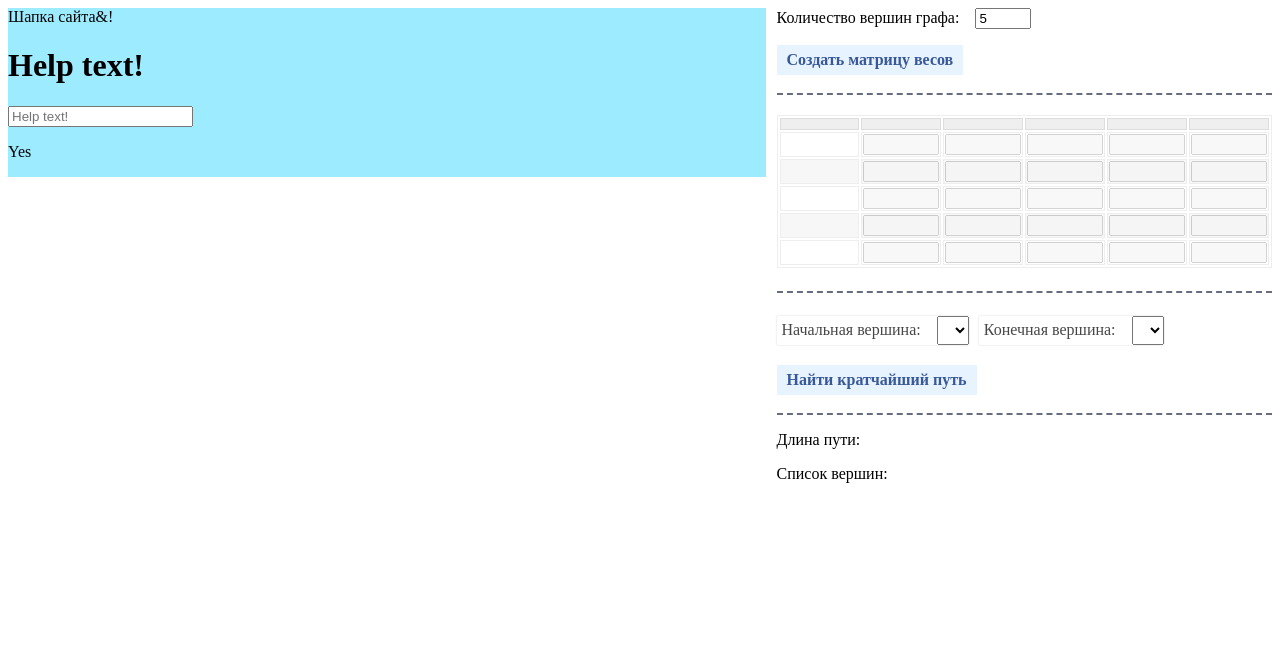
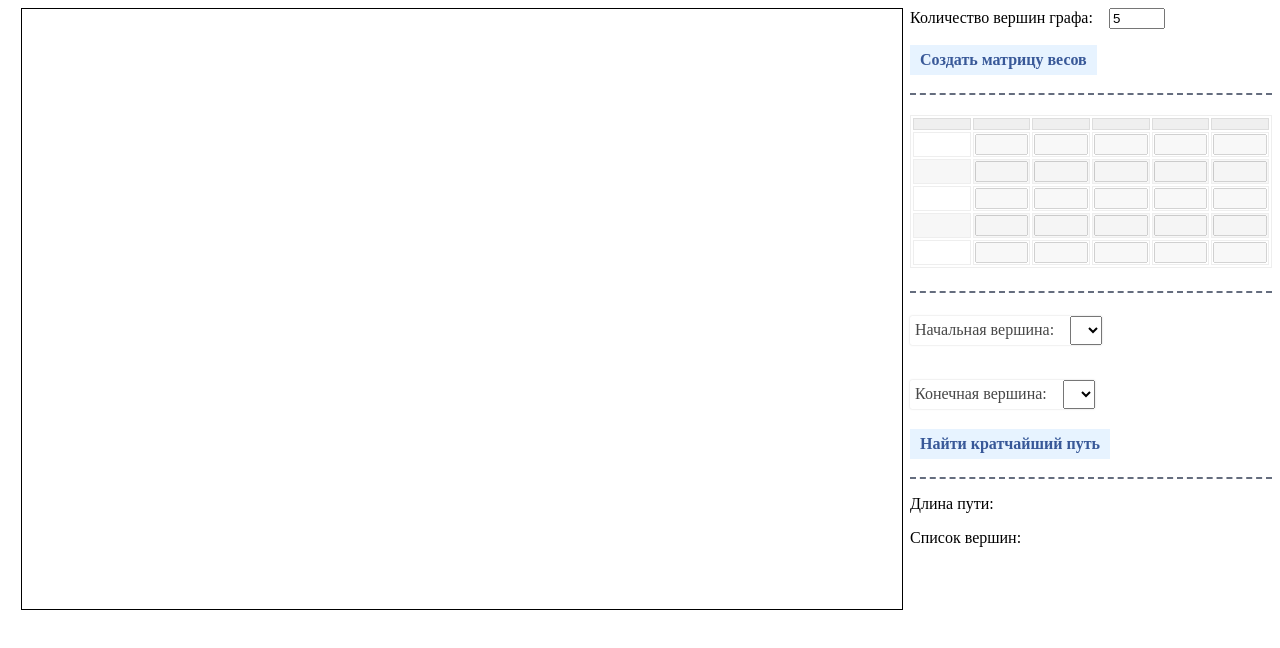
Before and after one commit to ssophiely/Graphs, a React (Create React App) app: page / in a window 1280 px wide. Shown: the top 648 px of the page. Built offline with nearby package versions, Linux system fonts and the light colour scheme.

Commit message:
каркас отрисовки графа

```diff
--- a/package.json
+++ b/package.json
@@ -8,6 +8,7 @@
     "@testing-library/user-event": "^13.5.0",
     "bootstrap": "^5.3.3",
     "react": "^18.3.1",
+    "react-d3-graph": "^2.6.0",
     "react-dom": "^18.3.1",
     "react-scripts": "5.0.1",
     "web-vitals": "^2.1.4"
--- a/src/App.js
+++ b/src/App.js
@@ -1,13 +1,28 @@
-import React from "react";
-import Graph from "./components/graph/Graph.js";
+import React, { useState } from "react";
+import GraphComponent from "./components/graph/GraphComponent.jsx";
 import Tools from "./components/Tools.jsx";
 
 function App() {
+  const [vertexCount, setVertexCount] = useState(5);
+  const [rowHeaders, setRowHeaders] = useState(
+    Array.from({ length: vertexCount }, () => "")
+  );
+  const [data, setData] = useState(
+    [...Array(vertexCount)].map((e) => Array(vertexCount).fill(""))
+  );
+
   return (
-    <>
-      <Graph />
-      <Tools />
-    </>
+    <div className="container">
+      <GraphComponent headers={rowHeaders} data={data} />
+      <Tools
+        vertexCount={vertexCount}
+        rowHeaders={rowHeaders}
+        data={data}
+        setRowHeaders={setRowHeaders}
+        setVertexCount={setVertexCount}
+        setData={setData}
+      />
+    </div>
   );
 }
 
--- a/src/components/Tools.jsx
+++ b/src/components/Tools.jsx
@@ -1,16 +1,15 @@
-import React, { useState } from "react";
+import React from "react";
 import MatrixComponent from "./graph_info/MatrixComponent.jsx";
 import Output from "./graph_info/Output.jsx";
 
-export default function Tools() {
-  const [vertexCount, setVertexCount] = useState(5);
-  const [rowHeaders, setRowHeaders] = useState(
-    Array.from({ length: vertexCount }, () => "")
-  );
-  const [data, setData] = useState(
-    [...Array(vertexCount)].map((e) => Array(vertexCount).fill(""))
-  );
-
+export default function Tools({
+  vertexCount,
+  rowHeaders,
+  data,
+  setRowHeaders,
+  setVertexCount,
+  setData,
+}) {
   return (
     <div className="right">
       <MatrixComponent
--- a/src/components/graph/Graph.js
+++ /dev/null
@@ -1,35 +0,0 @@
-import React from "react";
-
-class Header extends React.Component {
-  render() {
-    return <header>{this.props.x}</header>;
-  }
-}
-
-class Graph extends React.Component {
-  helpText = "Help text!";
-
-  render() {
-    return (
-      <div className="left">
-        <Header x="Шапка сайта&!" />
-        <h1>{this.helpText}</h1>
-        <input
-          placeholder={this.helpText}
-          onClick={this.inputClick}
-          onMouseEnter={this.mouseOver}
-        />
-        <p>{this.helpText === "Help text!" ? "Yes" : "No"}</p>
-      </div>
-    );
-  }
-
-  inputClick() {
-    console.log("Clicked");
-  }
-  mouseOver() {
-    console.log("Mouse Over");
-  }
-}
-
-export default Graph;
--- /dev/null
+++ b/src/components/graph/GraphComponent.jsx
@@ -0,0 +1,146 @@
+import React, { useEffect, useRef, useState } from "react";
+import { generateCoordinates } from "../../funcs/generateCoords";
+
+export default function GraphComponent({ headers, data }) {
+  const canvasRef = useRef(null);
+
+  const [isDragging, setIsDragging] = useState(false);
+  const [selectedVertex, setSelectedVertex] = useState(null);
+  const [vertexes, setVertexes] = useState([]);
+  const [offset, setOffset] = useState({ x: 0, y: 0 });
+  const [names, setNames] = useState(headers);
+
+  const drawCircle = (vert, ctx) => {
+    ctx.beginPath();
+    ctx.arc(vert.x, vert.y, 20, 0, Math.PI * 2); // придумать расположение
+    ctx.fillStyle = "blue";
+    ctx.lineWidth = 2;
+    ctx.fill();
+
+    ctx.fillStyle = "black";
+    ctx.font = "13px Serif";
+    ctx.fillText(vert.label, vert.x, vert.y - vert.radius - 4);
+    ctx.closePath();
+  };
+
+  useEffect(() => {
+    // из таблицы удалили строку
+    if (headers.length < names.length) {
+      let newVertexes = headers.map((h, ind) => {
+        if (h !== "") {
+          const vertex = vertexes.find((v) => v.label === h);
+          if (vertex) {
+            vertex.id = ind;
+            return vertex;
+          }
+          console.log("error!");
+        }
+        return null;
+      });
+      setNames(headers);
+      setVertexes(newVertexes.filter((el) => el !== null));
+      console.log(newVertexes)
+      return;
+    }
+
+    let newVertexes = headers.map((h, ind) => {
+      if (h !== "") {
+        const vertex = vertexes.find((v) => v.id === ind);
+        if (vertex) {
+          vertex.label = h;
+          return vertex;
+        }
+        let [xc, yc] = generateCoordinates(canvasRef.current, vertexes);
+        return {
+          label: h,
+          x: xc,
+          y: yc,
+          radius: 20,
+          id: ind,
+        };
+      }
+      return null;
+    });
+    setVertexes(newVertexes.filter((el) => el !== null));
+    setNames(headers);
+  }, [headers, data]);
+
+  useEffect(() => {
+    const canvas = canvasRef.current;
+    const ctx = canvas.getContext("2d");
+    ctx.clearRect(0, 0, canvas.width, canvas.height);
+
+    vertexes.forEach((item) => {
+      drawCircle(item, ctx);
+    });
+  }, [vertexes]);
+
+  const handleMouseUp = () => {
+    setIsDragging(false);
+    setSelectedVertex(null);
+  };
+
+  const handleMouseDown = (e) => {
+    const mousePos = getMousePos(canvasRef.current, e);
+    console.log(mousePos, vertexes);
+    const clickedCircle = vertexes.find((circle) => {
+      return (
+        (mousePos.x - circle.x) ** 2 + (mousePos.y - circle.y) ** 2 <=
+        circle.radius ** 2
+      );
+    });
+    console.log(clickedCircle);
+    if (clickedCircle) {
+      setIsDragging(true);
+      setSelectedVertex(clickedCircle);
+      setOffset({
+        x: mousePos.x - clickedCircle.x,
+        y: mousePos.y - clickedCircle.y,
+      });
+    }
+  };
+
+  const handleMouseMove = (e) => {
+    if (isDragging && selectedVertex) {
+      const mousePos = getMousePos(canvasRef.current, e);
+      const newCircles = vertexes.map((circle) => {
+        if (circle.label === selectedVertex.label) {
+          const newX = mousePos.x - offset.x;
+          const newY = mousePos.y - offset.y;
+          // Проверка границ
+          const radius = circle.radius;
+          if (newX - radius < 0) return { ...circle, x: radius };
+          if (newY - radius < 0) return { ...circle, y: radius };
+          if (newX + radius > canvasRef.current.width)
+            return { ...circle, x: canvasRef.current.width - radius };
+          if (newY + radius > canvasRef.current.height)
+            return { ...circle, y: canvasRef.current.height - radius };
+
+          return { ...circle, x: newX, y: newY };
+        }
+        return circle;
+      });
+
+      setVertexes(newCircles);
+    }
+  };
+
+  const getMousePos = (canvas, evt) => {
+    const rect = canvas.getBoundingClientRect();
+    return {
+      x: evt.clientX - rect.left,
+      y: evt.clientY - rect.top,
+    };
+  };
+
+  return (
+    <canvas
+      ref={canvasRef}
+      width="880"
+      height="600"
+      onMouseDown={handleMouseDown}
+      onMouseMove={handleMouseMove}
+      onMouseUp={handleMouseUp}
+    />
+  );
+}
--- a/src/components/graph_info/Matrix.jsx
+++ b/src/components/graph_info/Matrix.jsx
@@ -9,6 +9,7 @@ const Matrix = ({
   onInput,
   onDelete,
   onInsert,
+  onBlurFunc
 }) => {
   const rowRef = useRef(null);
 
@@ -66,7 +67,6 @@ const Matrix = ({
             <tr key={rowIndex}>
               <td
                 onContextMenu={(e) => showContext(e, rowIndex)}
-                id="row_header"
                 ref={rowRef}
                 contentEditable="true"
                 suppressContentEditableWarning={true}
@@ -74,6 +74,7 @@ const Matrix = ({
                   onInput(e.target.innerText, rowIndex);
                   cursorToEnd(e);
                 }}
+                onBlur={onBlurFunc}
               >
                 {rowHeaders[rowIndex]}
               </td>
@@ -96,8 +97,11 @@ const Matrix = ({
                     onChange={(e) =>
                       onChange(rowIndex, colIndex, e.target.value)
                     }
-                    onInput={(e) => {        if (parseInt(e.target.value) < 0) {
-                      e.target.value = ''}}}
+                    onInput={(e) => {
+                      if (parseInt(e.target.value) < 0) {
+                        e.target.value = "";
+                      }
+                    }}
                   />
                 </td>
               ))}
--- a/src/components/graph_info/MatrixComponent.jsx
+++ b/src/components/graph_info/MatrixComponent.jsx
@@ -1,4 +1,4 @@
-import React, { useState, useRef, useEffect } from "react";
+import React, { useState, useRef } from "react";
 import Matrix from "./Matrix.jsx";
 import Header from "./Header.jsx";
 
@@ -11,23 +11,25 @@ export default function MatrixComponent({
   setVertexCount,
 }) {
   const input = useRef();
-const currentRows=useRef(rowHeaders)
+
   const [columnHeaders, setColumnHeaders] = useState(
     Array.from({ length: vertexCount }, () => "")
   );
 
-  // useEffect(() => {
-  //   const uniqueElements = new Set();
-  //   const newRows = rowHeaders.map((item) => {
-  //     if (uniqueElements.has(item)) {
-  //       return "";
-  //     } else {
-  //       uniqueElements.add(item);
-  //       return item;
-  //     }
-  //   });
-  //   currentRows.current = newRows;
-  // }, [rowHeaders]);
+  function handleBlur() {
+    console.log("тут");
+    const set = new Set();
+    let newHeaders = rowHeaders.map((item) => {
+      if (set.has(item)) {
+        return "";
+      } else {
+        set.add(item);
+        return item;
+      }
+    });
+    setRowHeaders(newHeaders);
+    setColumnHeaders(newHeaders);
+  }
 
   // Обработчик изменения значения в ячейке
   const handleChange = (rowIndex, colIndex, value) => {
@@ -101,6 +103,7 @@ const currentRows=useRef(rowHeaders)
         onInput={handleInput}
         onDelete={handleDelete}
         onInsert={handleInsert}
+        onBlurFunc={handleBlur}
       />
     </>
   );
--- /dev/null
+++ b/src/funcs/generateCoords.js
@@ -0,0 +1,32 @@
+const attemptsLimit = 1000;
+const radius = 20;
+
+export function generateCoordinates(canvas, circles) {
+  let attempts = 0;
+
+  while (attempts < attemptsLimit) {
+    attempts++;
+    const x = Math.random() * (canvas.width - 2 * radius) + radius;
+    const y = Math.random() * (canvas.height - 2 * radius) + radius;
+
+    const newCircle = { x, y, radius };
+
+    if (!isOverlapping(newCircle, circles)) {
+      return [x, y];
+    }
+  }
+
+  return [null, null];
+}
+
+function isOverlapping(newCircle, circles) {
+  for (const circle of circles) {
+    const dx = newCircle.x - circle.x;
+    const dy = newCircle.y - circle.y;
+    const distance = Math.sqrt(dx * dx + dy * dy);
+    if (distance < newCircle.radius + circle.radius) {
+      return true; // круги перекрываются
+    }
+  }
+  return false; // круги не перекрываются
+}
--- a/src/styles.css
+++ b/src/styles.css
@@ -1,10 +1,15 @@
-.left {
-  background-color: rgb(157, 235, 255);
-  float: left;
-  width: 60%;
+.container {
+  display: flex;
+  justify-content: space-between; /* Распределяет элементы по горизонтали */
+  align-items: flex-start; /* Выравнивание элементов по верхнему краю */
+  height: 95vh; /* Задает высоту контейнера */
 }
+canvas {
+  border: 1px solid black;
+  margin-left: 1%;
+}
+
 .right {
-  float: right;
   width: 40%;
 }
 
```
Also changed, not shown: 1 other file (tests, documents, lock files or other folders).
